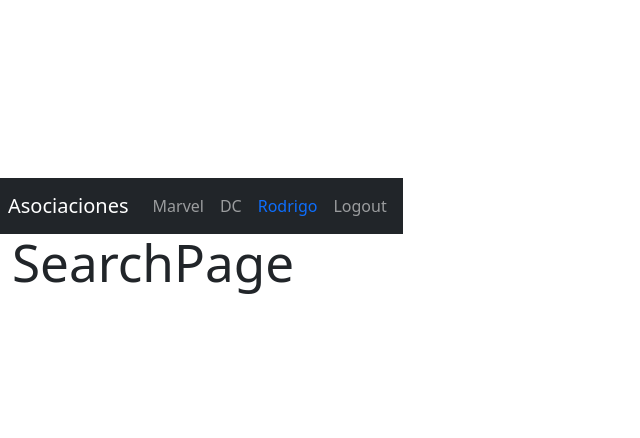
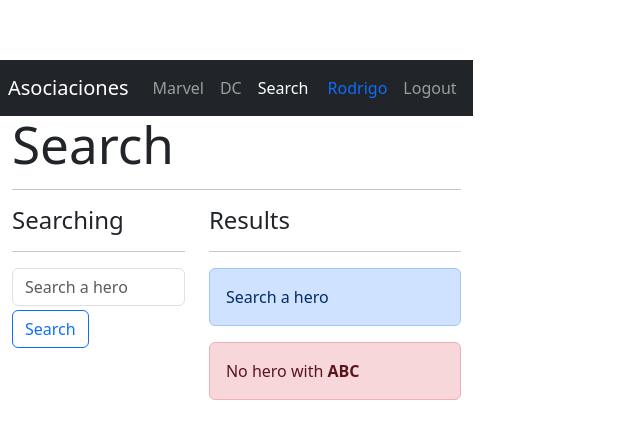
Before and after one commit to rofarinango/heroes-spa, a React (Vite) app: page /search in a window 1280 px wide. Shown: the part 162-600 px from the top of the page, without its empty margins (0-640 px from the left). Built offline with nearby package versions, Linux system fonts and the light colour scheme.

Commit message:
diseno de la pantalla search

```diff
--- a/src/heroes/pages/SearchPage.jsx
+++ b/src/heroes/pages/SearchPage.jsx
@@ -1,5 +1,41 @@
+import { HeroCard } from "../components";
+
 export const SearchPage = () => {
   return (
-    <h1>SearchPage</h1>
+    <>
+      <h1>Search</h1>
+      <hr />
+
+      <div className="row">
+        <div className="col-5">
+          <h4>Searching</h4>
+          <hr />
+          <form>
+            <input
+              type="text"
+              placeholder="Search a hero"
+              className="form-control"
+              name="searchText"
+              autoComplete="off"
+            />
+            <button className="btn btn-outline-primary mt-1">
+              Search
+            </button>
+          </form>
+        </div>
+        <div className="col-7">
+          <h4>Results</h4>
+          <hr />
+          <div className="alert alert-primary">
+            Search a hero
+          </div>
+          <div className="alert alert-danger">
+            No hero with <b>ABC</b>
+          </div>
+          {/* <HeroCard/> */}
+        </div>
+      </div>
+
+    </>
   )
 }
--- a/src/ui/components/NavBar.jsx
+++ b/src/ui/components/NavBar.jsx
@@ -36,6 +36,12 @@
                     >
                         DC
                     </NavLink>
+                    <NavLink
+                        className={ ({isActive}) => `nav-item nav-link ${isActive ? 'active':''}`}
+                        to="/search"
+                    >
+                        Search
+                    </NavLink>
                 </div>
             </div>
 
```
